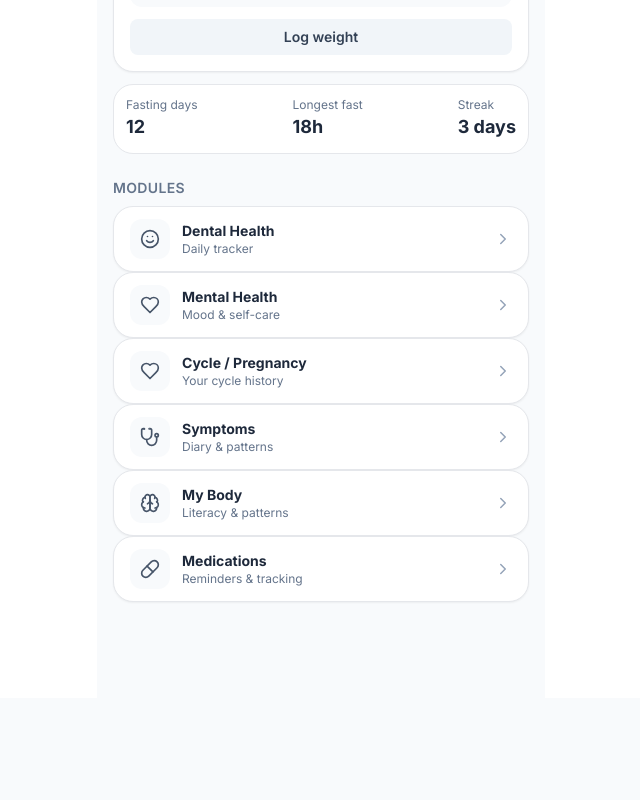
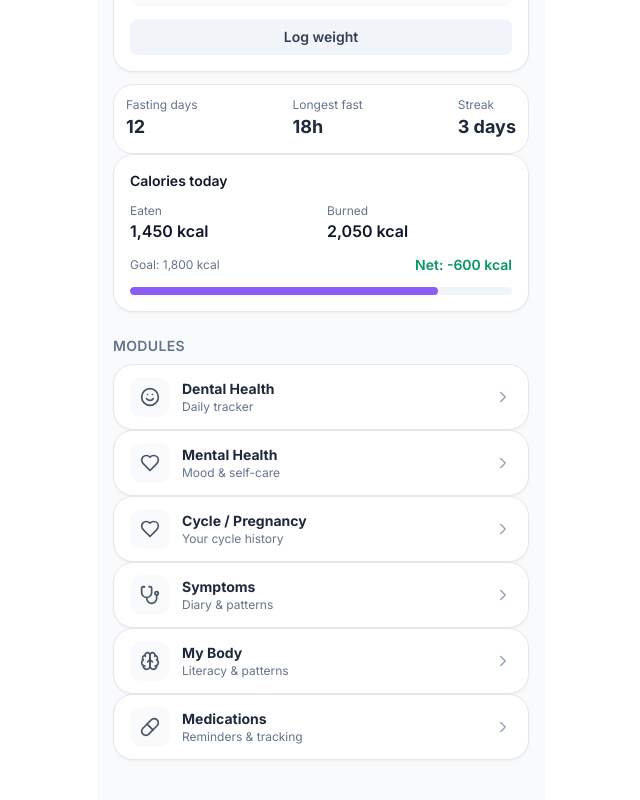
Before and after one commit to siavashakbarzadeh/fastingpro, a Next.js app: page /dashboard in a window 1280 px wide. Shown: the part 855-1655 px from the top of the page, without its empty margins (319-959 px from the left). Before the commit the page ends 1553 px from the top, so only its background shows below. Built offline with nearby package versions, Linux system fonts and the light colour scheme.

Commit message:
Update page.tsx

```diff
--- a/app/dashboard/page.tsx
+++ b/app/dashboard/page.tsx
@@ -60,6 +60,11 @@ export default function DashboardPage() {
     const [fastingDays] = useState(12);
     const [longestFastHours] = useState(18);
     const [currentStreak] = useState(3);
+
+    // Calories state
+    const [caloriesInToday, setCaloriesInToday] = useState(1450);
+    const [caloriesOutToday, setCaloriesOutToday] = useState(2050);
+    const [calorieGoal] = useState(1800);
 
     // Cycle state (mock data)
     const cycleToday: CycleTodaySummary = {
@@ -339,6 +344,13 @@ export default function DashboardPage() {
                         <p className="text-lg font-bold text-slate-800">{currentStreak} days</p>
                     </div>
                 </div>
+
+                {/* Calories today card */}
+                <CaloriesTodayCard
+                    caloriesIn={caloriesInToday}
+                    caloriesOut={caloriesOutToday}
+                    calorieGoal={calorieGoal}
+                />
             </section>
 
             {/* Section 4: Modules */}
@@ -366,6 +378,61 @@ export default function DashboardPage() {
                 </div>
             </section>
 
+        </div>
+    );
+}
+
+// Calories Today Card Component
+function CaloriesTodayCard(props: {
+    caloriesIn: number;
+    caloriesOut: number;
+    calorieGoal: number;
+}) {
+    const { caloriesIn, caloriesOut, calorieGoal } = props;
+    const net = caloriesIn - caloriesOut;
+    const progress = calorieGoal > 0 ? Math.min(caloriesIn / calorieGoal, 1) : 0;
+
+    const netLabel = net > 0 ? `+${net} kcal` : net < 0 ? `${net} kcal` : "0 kcal";
+    const netColor = net < 0 ? "text-emerald-600" : net > 0 ? "text-amber-600" : "text-slate-600";
+
+    return (
+        <div className="rounded-2xl border bg-white shadow-sm p-4 space-y-3">
+            <div className="flex items-center justify-between">
+                <h3 className="text-sm font-semibold text-slate-900">
+                    Calories today
+                </h3>
+            </div>
+
+            <div className="grid grid-cols-2 gap-3 text-sm">
+                <div>
+                    <p className="text-xs text-slate-500">Eaten</p>
+                    <p className="text-base font-semibold text-slate-900">
+                        {caloriesIn.toLocaleString()} kcal
+                    </p>
+                </div>
+                <div>
+                    <p className="text-xs text-slate-500">Burned</p>
+                    <p className="text-base font-semibold text-slate-900">
+                        {caloriesOut.toLocaleString()} kcal
+                    </p>
+                </div>
+            </div>
+
+            <div className="flex items-center justify-between text-sm">
+                <p className="text-xs text-slate-500">
+                    Goal: {calorieGoal.toLocaleString()} kcal
+                </p>
+                <p className={`text-sm font-semibold ${netColor}`}>
+                    Net: {netLabel}
+                </p>
+            </div>
+
+            <div className="h-2 w-full rounded-full bg-slate-100 overflow-hidden">
+                <div
+                    className="h-full rounded-full bg-violet-500 transition-all duration-300"
+                    style={{ width: `${progress * 100}%` }}
+                />
+            </div>
         </div>
     );
 }
```
